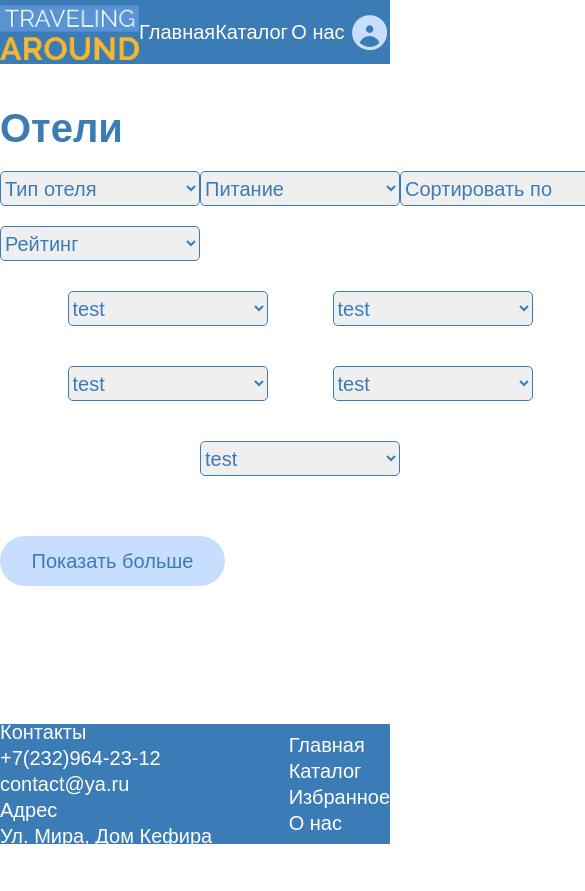
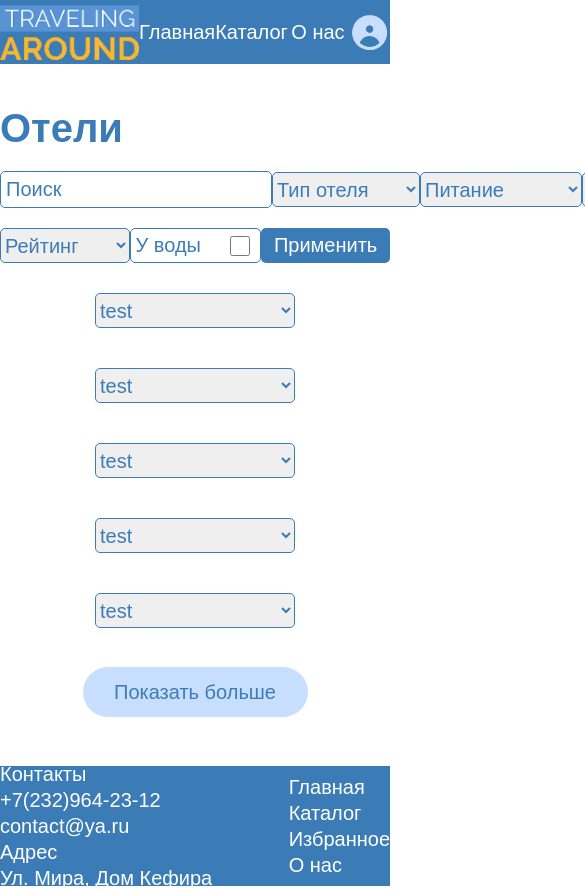
Before and after one commit to imConfused3684/touragent_catalogue, a React (Vite) app in the folder client/: page /catalogue in a window 390 px wide. Shown: the top 891 px of the page, 585 px wide, since content can reach past the window. Before the commit the page ends 849 px from the top, so only its background shows below. Built offline with nearby package versions, Linux system fonts and the light colour scheme; a web font is replaced by a local one.

Commit message:
feat: added searchbar feat: added check box fix: now scales in mobile devices

```diff
--- a/client/index.html
+++ b/client/index.html
@@ -3,7 +3,6 @@
   <head>
     <meta charset="UTF-8" />
     <link rel="icon" type="image/svg+xml" href="/ico.svg" />
-    <meta name="viewport" content="width=device-width, initial-scale=1.0" />
     <title>TravellingAround</title>
   </head>
   <body>
--- a/client/src/App.css
+++ b/client/src/App.css
@@ -30,11 +30,6 @@ html {
   text-decoration: none;
 }
 
-.main-container {
-  display: flex;
-  flex-direction: column;
-}
-
 .body-container{
   margin: 0 auto;
   max-width: var(--siteWidth);
--- a/client/src/common/el/button/button.tsx
+++ b/client/src/common/el/button/button.tsx
@@ -5,6 +5,6 @@ interface ButtonProps{
     func: () => void;
 }
 
-export default function RumButton({text, func}:ButtonProps) {
+export default function Button({text, func}:ButtonProps) {
     return (<button className={styles.button} onClick={func} >{text}</button>);
 }
--- a/client/src/common/el/checkbox/checkbox.module.css
+++ b/client/src/common/el/checkbox/checkbox.module.css
@@ -0,0 +1,23 @@
+.checkdiv{
+    color: var(--main-color);
+    height: 33px;
+    width: 193.4px;
+    font-size: 20px;
+
+    border: solid;
+    border-width: 1px;
+    border-radius: 5px;
+
+    display: flex;
+    align-items: center;
+    position: relative;
+
+    padding-left: 5px;
+}
+
+.checkdiv > input{
+    height: 20px;
+    width: 20px;
+    position: absolute;
+    right: 10px;
+}
--- a/client/src/common/el/checkbox/checkbox.tsx
+++ b/client/src/common/el/checkbox/checkbox.tsx
@@ -0,0 +1,10 @@
+import styles from "./checkbox.module.css"
+
+interface ButtonProps{
+    text: string;
+    func: (s: string) => void;
+}
+
+export default function CheckDiv({text, func}:ButtonProps) {
+    return (<div className={styles.checkdiv}>{text}<input onChange={(e) => func(e.target.checked ? "1" : "0")} type="checkbox"/></div>);
+}
--- /dev/null
+++ b/client/src/pages/pageCatalogue/el/searchbar/searchbar.module.css
@@ -0,0 +1,15 @@
+.search{
+    height: 35px;
+    width: 404px;
+    font-size: 20px;
+    padding-left: 5px;
+
+    color: var(--main-color);
+
+    border: solid;
+    border-width: 1px;
+    border-radius: 5px;
+}
+.search::placeholder {
+    color: var(--main-color);
+  }
--- /dev/null
+++ b/client/src/pages/pageCatalogue/el/searchbar/searchbar.tsx
@@ -0,0 +1,18 @@
+import styles from "./searchbar.module.css"
+
+interface ButtonProps{
+    valueHook: (s: string) => void;
+}
+
+export default function SearchBar({valueHook}:ButtonProps) {
+    return (
+        <>
+            <input list="fastsearch" className={styles.search} type="text" placeholder="Поиск"
+                onChange={(e) => {valueHook(e.target.value)}}
+                onInput={()=>{}}
+                onBlur={()=>{}}
+            />
+            <datalist id="fastsearch"> </datalist>
+        </>
+    );
+}
--- a/client/src/pages/pageCatalogue/pageCatalogue.module.css
+++ b/client/src/pages/pageCatalogue/pageCatalogue.module.css
@@ -2,10 +2,6 @@
     color: var(--main-color);
     margin-top: 5vh;
     font-size: 40px;
-}
-
-.filterPart{
-    width: 100%;
 }
 
 .filterRow{
@@ -14,8 +10,6 @@
     align-items: center;
 
     margin-top: 20px;
-
-    width: 100%;
 }
 
 .filterRow button{
@@ -48,5 +42,6 @@
 }
 
 .moreButtonWrapper{
+    width: fit-content;
     margin: 10% auto;
 }
--- a/client/src/pages/pageCatalogue/pageCatalogue.tsx
+++ b/client/src/pages/pageCatalogue/pageCatalogue.tsx
@@ -4,6 +4,8 @@ import { useState } from "react";
 
 import Button from "../../common/el/button/button"
 import Selector from "../../common/el/selector/selector"
+import WaterCheck from "../../common/el/checkbox/checkbox"
+import Searchbar from "./el/searchbar/searchbar"
 
 
 
@@ -12,6 +14,8 @@ export default function Catalogue() {
     const [feedTypeSelector, setFeedTypeSelector] = useState<string>("-1");
     const [sortSelector, setSortSelector] = useState<string>("-1");
     const [ratingSelector, setRatingSelector] = useState<string>("-1");
+    const [watercheck, setWatercheck] = useState<string>("0");
+    const [search, setSearch] = useState<string>("");
 
     return (
         <>
@@ -19,6 +23,9 @@ export default function Catalogue() {
 
             <div className={styles.filterPart}>
                 <div className={styles.filterRow}>
+
+                    <Searchbar valueHook={setSearch}/>
+
                     <Selector
                         colorFlag={true}
                         options={[
@@ -68,6 +75,9 @@ export default function Catalogue() {
                         ]}
                         stateHookFunc={setRatingSelector}
                     />
+
+                    <WaterCheck text="У воды" func={setWatercheck}/>
+                    <button onClick={()=>{}}>Применить</button>
                 </div>
             </div>
 
@@ -100,7 +110,7 @@ export default function Catalogue() {
 
             </div>
             <div className={styles.moreButtonWrapper}>
-                    <Button text="Показать больше" func={()=>{alert(typeSelector + feedTypeSelector + sortSelector + ratingSelector)}}/>
+                    <Button text="Показать больше" func={()=>{alert(search)}}/>
             </div>
         </>
     );
```
Also changed, not shown: client/src/App.tsx (+4 -4 lines).
